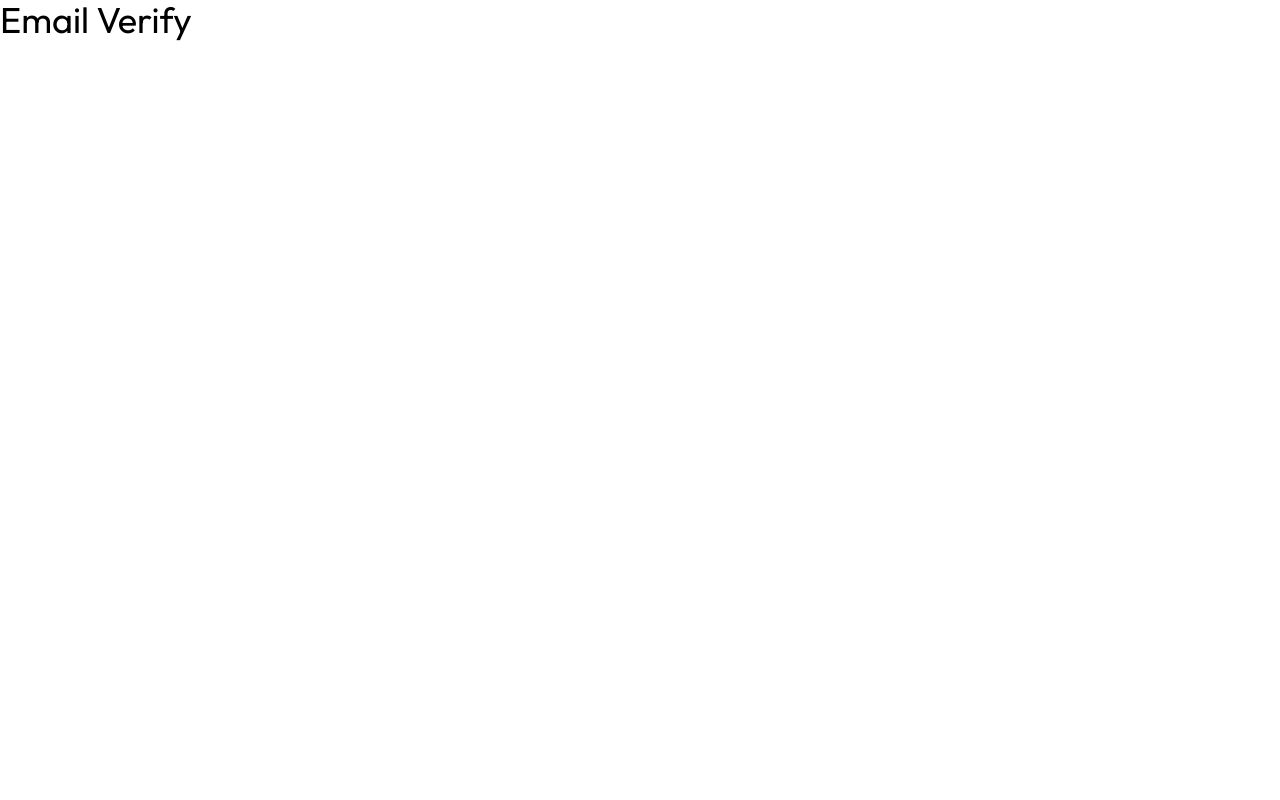
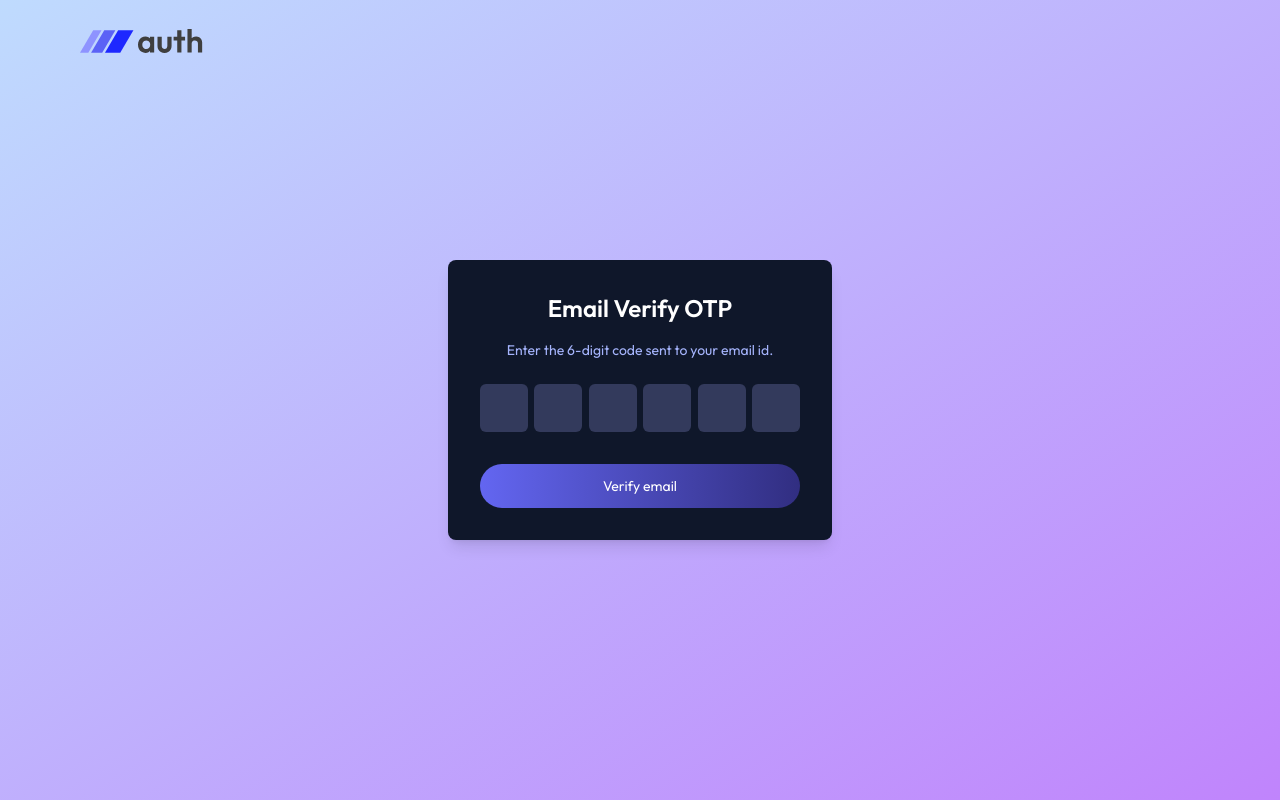
Before and after one commit to hnchhatrala0493/client, a React (Vite) app: page /email-verify in a window 1280 px wide. Built offline with nearby package versions, Linux system fonts and the light colour scheme.

Commit message:
email-verify

```diff
--- a/src/App.jsx
+++ b/src/App.jsx
@@ -5,13 +5,18 @@ import Login from './pages/Login'
 import EmailVerify from './pages/EmailVerify'
 import ResetPassword from './pages/ResetPassword'
 import { ToastContainer } from 'react-toastify';
+import ForgotPassword from './pages/ForgotPassword'
+import Dashboard from "./pages/Dashboard"
+
 const App = () => {
   return (
     <div>
       <ToastContainer />
       <Routes>
         <Route path='/' element={<Home/>} />
+        <Route path='/dashboard' element={<Dashboard/>} />
         <Route path='/login' element={<Login/>}/>
+        <Route path='/forgot-password' element={<ForgotPassword/>}/>
         <Route path='/email-verify' element={<EmailVerify/>}/>
         <Route path='/reset-password' element={<ResetPassword/>}/>
       </Routes>
--- a/src/components/Header.jsx
+++ b/src/components/Header.jsx
@@ -1,11 +1,13 @@
-import React from 'react'
+import React, { useContext } from 'react'
 import { assets } from '../assets/assets'
+import { AppContent } from '../context/AppContext'
 
 const Header = () => {
+  const {userData}= useContext(AppContent);
   return (
     <div className='flex flex-col items-center mt-20 px-4 text-center text-gray-800'>
         <img src={assets.header_img} alt='' className='w-36 h-36 rounded-full mb-6'/>
-        <h1 className='flex items-center gap-2 text-xl sm:text-3xl'>Hey, Developer <img className="w-8 aspect-square" src={assets.hand_wave} alt="" /></h1>
+        <h1 className='flex items-center gap-2 text-xl sm:text-3xl'>Hey {userData ? userData.name : 'Developer'}, <img className="w-8 aspect-square" src={assets.hand_wave} alt="" /></h1>
         <h2 className='text-3xl sm:text-5xl font-semibold mb-4'>Welcome to the App</h2>
         <button className='border border-gray-500 rounded-full px-8 py-2.5 hover:bg-gray-100 transition-all'>Get Started</button>
     </div>
--- a/src/components/Navbar.jsx
+++ b/src/components/Navbar.jsx
@@ -1,14 +1,55 @@
-import React from 'react'
+import React, { useContext } from 'react'
 import {assets} from "../assets/assets"
-import { useNavigate } from 'react-router-dom'
+import { Await, useNavigate } from 'react-router-dom'
+import { AppContent } from '../context/AppContext'
+import axios from 'axios'
+import { toast } from 'react-toastify'
 
 const Navbar = () => {
   const navigate = useNavigate();
-
+  const {userData,backendUrl,setUserData,setIsLoggedIn}=useContext(AppContent);
+  const sendVerificationOtp = async ()=>{
+    try {
+      axios.defaults.withCredentials = true;
+      const {data}=await axios.post(backendUrl+'/api/auth/send-verify-otp');
+      if(data.success){
+        navigate('/email-verify')
+        toast.success(data.message)
+      } else {
+        toast.error(data.message)
+      }
+    } catch (error) {
+      toast.error(error.message)
+    }
+  }
+  const logout = async () => {
+    try {
+      axios.defaults.withCredentials = true;
+      const {data}=await axios.post(backendUrl + '/api/auth/logout')
+      data.success && setIsLoggedIn(false)
+      data.success && setUserData(false)
+      navigate('/')
+    } catch (error) {
+      toast.error(error.message);
+    }
+  }
   return (
     <div className='w-full flex justify-between items-center p-4 sm:p-6 sm:px-24 absolute top-0'>
         <img src={assets.logo} alt='' className='w-28 sm:w-32'/>
+        {!userData ?
+        <div className='w-8 h-8 flex justify-center items-center rounded-full bg-black text-white relative group'>
+          {userData?.name[0].toUpperCase()}
+          <div className='absolute hidden group-hover:block top-0 right-0 z-10 text-black rounded pt-10'>
+          <ul className='list-none m-0 p-2 bg-gray-100 text-sm'>
+            {!userData?.IsAccountVerified &&
+              <li className='py-1 px-2 hover:bg-gray-200 cursor-pointer' onClick={sendVerificationOtp}>Verify Email</li>
+            }
+            <li onClick={logout} className='py-1 px-2 hover:bg-gray-200 cursor-pointer pr-10'>Logout</li>
+          </ul>
+          </div>
+        </div>  :
         <button onClick={()=>navigate("/login")} className='flex items-center gap-2 border border-gray-500 rounded-full px-6 py-2 text-gray-800 hover:bg-gray-100 transition-all'>Login<img src={assets.arrow_icon} alt="Login" /></button>
+      }
     </div>
   )
 }
--- a/src/context/AppContext.jsx
+++ b/src/context/AppContext.jsx
@@ -1,18 +1,39 @@
+import axios from "axios";
 import { createContext, useState } from "react";
+import { toast } from "react-toastify";
 
 export const AppContent = createContext();
 
 export const AppContextProvider = (props)=>{
 
     const backendUrl = import.meta.env.VITE_BACKEND_URL;
+    axios.defaults.withCredentials = true;
+    const[IsLoggedIn,setIsLoggedIn]=useState(false);
+    const[useData,setUserData]=useState(false);
 
-    const[IsLoggedIn,setIsLoggedIn]=useState(false);
-    const[useData,setUseData]=useState(false);
-
+    const getAuthState = async ()=>{
+        try {
+            const {data}=await axios.get(backendUrl+'/api/auth/is-auth')
+            if(data.success){
+                setIsLoggedIn(true)
+                getUserData()
+            }
+        } catch (error) {
+            toast.error(error.message);
+        }
+    }
+    const getUserData = async ()=>{
+        try {
+            const {data} = await axios.get(backendUrl+'/api/user/details')
+            data.success  ? setUserData(data.userData) : toast.error(data.message);
+        } catch (error) {
+            toast.error(error.message)
+        }
+    }
     const value ={
         backendUrl,
         IsLoggedIn,setIsLoggedIn,
-        useData,setUseData,
+        useData,setUserData,getUserData,getAuthState
     }
 
     return <AppContent.Provider value={value}>
--- /dev/null
+++ b/src/pages/Dashboard.jsx
@@ -0,0 +1,9 @@
+import React from 'react'
+
+const Dashboard = () => {
+  return (
+    <div><h1>Dashboard</h1></div>
+  )
+}
+
+export default Dashboard
--- a/src/pages/EmailVerify.jsx
+++ b/src/pages/EmailVerify.jsx
@@ -1,8 +1,72 @@
-import React from 'react'
+import React, { useContext, useState } from 'react'
+import { assets } from '../assets/assets'
+import { useNavigate } from 'react-router-dom';
+import { AppContent } from '../context/AppContext';
+import axios from 'axios';
+import { toast } from 'react-toastify';
 
 const EmailVerify = () => {
+
+  axios.defaults.withCredentials = true;
+  const navigate = useNavigate();
+  const {backendUrl,getUserData}=useContext(AppContent);
+  const [otp,setEmailOTP] = useState('');
+  const inputRefs = React.useRef([]);
+  const handleInput=(e,index)=>{
+    if(e.target.value.length > 0 && index < inputRefs.current.length - 1){
+      inputRefs.current[index+1].focus();
+    }
+  }
+  const handleDown=(e,index)=>{
+    if(e.key==='Backspace' && e.target.value === '' && index > 0){
+      inputRefs.current[index+1].focus();
+    }
+  }
+
+  const handlePaste=(e)=>{
+    const paste = e.clipboardData.getData('text')
+    const pasteArray = paste.split('');
+    pasteArray.forEach((char,index)=>{
+      if(inputRefs.current[index]){
+        inputRefs.current[index].value=char;
+      }
+    })
+  }
+
+  const onSubmitHandler = async (e)=>{
+    try {
+      e.preventDefault();
+      const otpArray = inputRefs.current.map(e=>e.value)
+      const otp = otpArray.join('')
+      const {data} = await axios.post(backendUrl+'/api/auth/verify-account');
+      if(data.success){
+        toast.success(data.message);
+        getUserData()
+        navigate('/')
+      } else {
+        toast.error(data.message);
+      }
+    } catch (error) {
+        toast.error(error.message);
+    }
+  }
+
+
+
   return (
-    <div className='text-4xl'><h1>Email Verify</h1></div>
+    <div className='flex items-center justify-center min-h-screen px-6 sm:px-0 bg-gradient-to-br from-blue-200 to-purple-400'>
+      <img src={assets.logo} onClick={()=>navigate("/")} alt='' className='absolute left-5 sm:left-20 top-5 w-28 sm:w-32 cursor-pointer' />
+      <form onSubmit={onSubmitHandler} className='bg-slate-900 p-8 rounded-lg shadow-lg w-96 text-sm'>
+        <h1 className='text-white text-2xl font-semibold text-center mb-4'>Email Verify OTP</h1>
+        <p className='text-center mb-6 text-indigo-300'>Enter the 6-digit code sent to your email id.</p>
+        <div className='flex justify-between mb-8' onPaste={handlePaste}>
+          {Array(6).fill(0).map((_,index)=>(
+            <input ref={e=>inputRefs.current[index] = e } onInput={(e)=>handleInput(e,index)} onKeyDown={(e)=>handleDown(e,index)} onChange={e=>setEmailOTP(e.target.value)}  type='text' maxLength='1' key={index} required className='w-12 h-12 bg-[#333A5C] text-white text-center text-xl rounded-md'/>
+          ))}
+        </div>
+        <button className='w-full py-3 bg-gradient-to-r from-indigo-500 to-indigo-900 text-white rounded-full'>Verify email</button>
+      </form>
+    </div>
   )
 }
 
--- /dev/null
+++ b/src/pages/ForgotPassword.jsx
@@ -0,0 +1,9 @@
+import React from 'react'
+
+const ForgotPassword = () => {
+  return (
+    <div>ForgotPassword</div>
+  )
+}
+
+export default ForgotPassword
--- a/src/pages/Login.jsx
+++ b/src/pages/Login.jsx
@@ -8,7 +8,7 @@ import { toast } from 'react-toastify';
 const Login = () => {
   const [state,setState] = useState("Sign Up");
   const navigate = useNavigate();
-  const {backendUrl,setIsLoggedIn} = useContext(AppContent);
+  const {backendUrl,setIsLoggedIn,getUserData} = useContext(AppContent);
   const [name,setName]=useState('');
   const [email,setEmail]=useState('');
   const [password,setPassword]=useState('');
@@ -20,21 +20,23 @@ const Login = () => {
         const{data} = await axios.post(backendUrl +'/api/auth/register',{name,email,password});
         if(data.success){
           setIsLoggedIn(true)
-          navigate('/')
+          //getUserData()
+          navigate('/login')
         }else{
           toast.error(data.message);
         }
-      }else{
+      } else {
         const{data} = await axios.post(backendUrl +'/api/auth/login',{email,password});
         if(data.success){
           setIsLoggedIn(true)
-          navigate('/')
+          //getUserData()
+          navigate('/dashboard')
         }else{
           toast.error(data.message);
         }
       }
     } catch (error) {
-      //next(error);
+      toast.error(error.message);
     }
   }
   return (
@@ -58,7 +60,9 @@ const Login = () => {
             <img src={assets.lock_icon} alt="Person icon" />
             <input type='password' onChange={e=>setPassword(e.target.value)} value={password} className='bg-transparent outline-none' placeholder='Enter a Password' />
           </div>
-          <p onClick={()=>navigate("/reset-password")} className='mb-4 text-indigo-400 cursor-pointer'><button onClick={()=>navigate('/email-verify')}>Forgot Password</button></p>
+          {state === "Login" && (
+            <p onClick={()=>navigate("/forgot-password")} className='mb-4 text-indigo-400 cursor-pointer'>Forgot Password</p>
+          )}
           <button className='w-full py-2.5 rounded-full bg-gradient-to-r from-indigo-500 to-indigo-900 text-white font-medium'>{state}</button>
         </form>
         {state === "Sign Up" ? (
```
